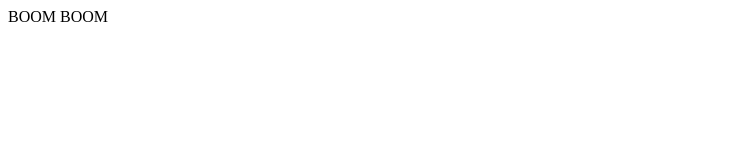
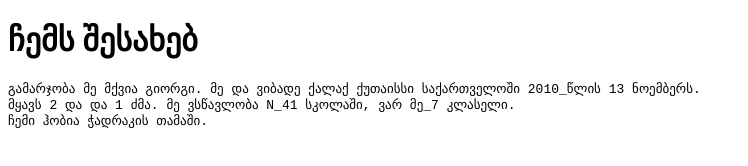
Before and after one commit to GiorgiArsenidze/index, a plain HTML site: page index.html in a window 1280 px wide. Shown: the whole page, without its empty margins (0-748 px from the left). Drawn offline with Linux system fonts and the light colour scheme.

Commit message:
დავალება

```diff
--- a/index.html
+++ b/index.html
@@ -3,9 +3,12 @@
 <head>
     <meta charset="UTF-8">
     <meta name="viewport" content="width=device-width, initial-scale=1.0">
-    <title>Document</title>
+    <title>საიტი ჩემსშესახებ</title>
 </head>
 <body>
-BOOM BOOM
+<h1>ჩემს შესახებ</h1>
+<pre>გამარჯობა მე მქვია გიორგი. მე და ვიბადე ქალაქ ქუთაისსი საქართველოში 2010_წლის 13 ნოემბერს.
+მყავს 2 და და 1 ძმა. მე ვსწავლობა N_41 სკოლაში, ვარ მე_7 კლასელი.
+ჩემი ჰობია ჭადრაკის თამაში.</pre>
 </body>
 </html>
```
